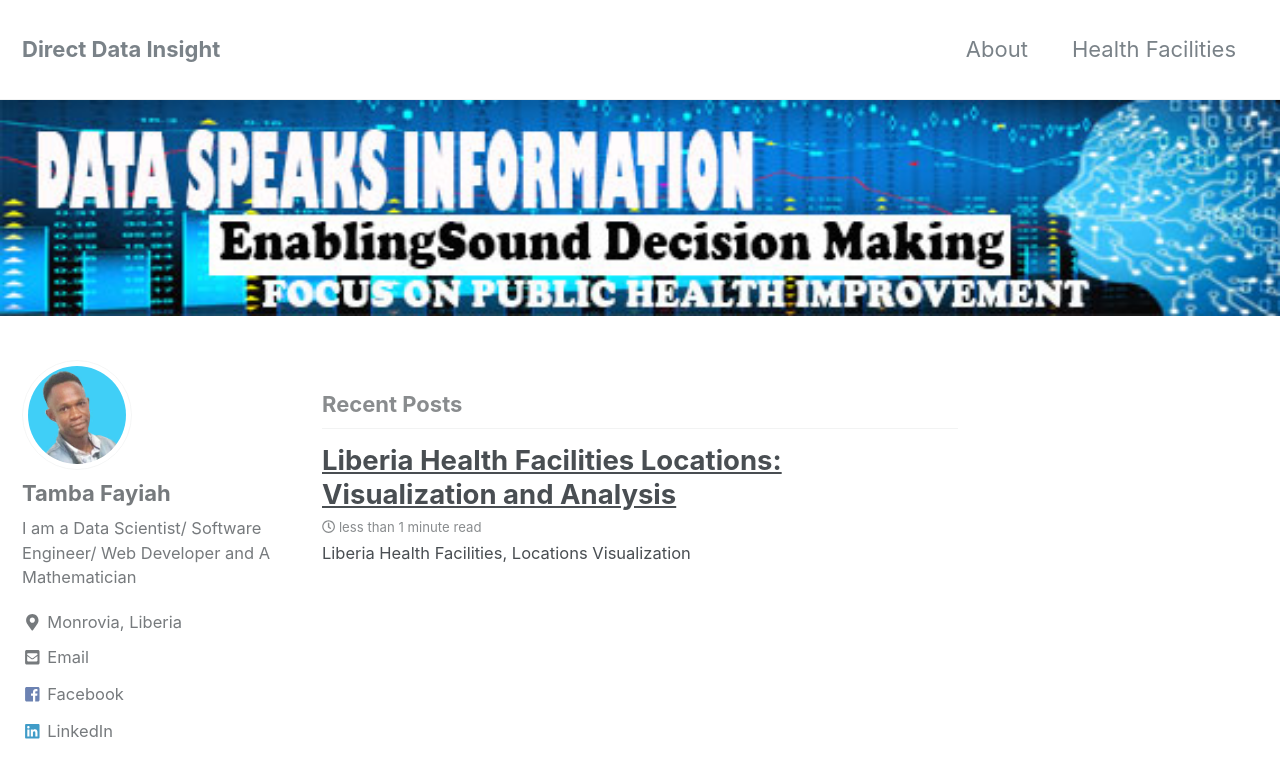
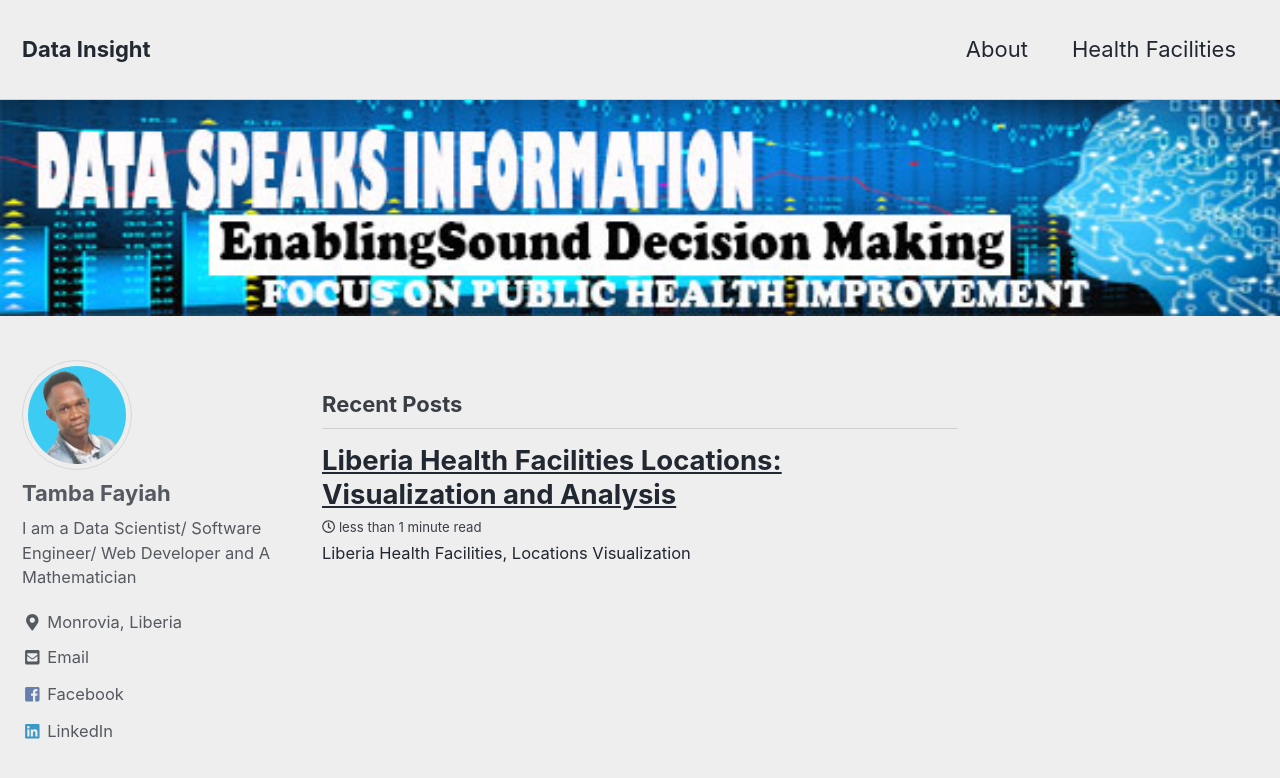
Before and after one commit to tfayiah/tfayiah.github.io, a Jekyll site: the page built from index.html, in a window 1280 px wide and 900 px high. Shown: the top 778 px of the window. Built offline with Jekyll 4.4.1, drawn with Linux system fonts in a browser that asks for light colours; nearby versions of some CDN libraries; the list of posts is cut into pages by our own code.

Commit message:
add existing file

```diff
--- a/_config.yml
+++ b/_config.yml
@@ -12,11 +12,11 @@
 
 # theme                  : "minimal-mistakes-jekyll"
 # remote_theme           : "mmistakes/minimal-mistakes"
-minimal_mistakes_skin    :  "default" # "air", "default", "air"  , "aqua", "contrast", "dark", "dirt", "neon", "mint", "plum", "sunrise"
+minimal_mistakes_skin    :  "air" #"default" , "air", "default", "air"  , "aqua", "contrast", "dark", "dirt", "neon", "mint", "plum", "sunrise"
 
 # Site Settings
 locale                   : "en-US"
-title                    : "Direct Data Insight "
+title                    : "Data Insight "
 title_separator          : "-"
 name                     : "Tamba Fayiah"
 description              : "Data Scientist/ Software Engineer/ Web Developer and a Mathematician"
```
Also changed, not shown: 1 other file.
